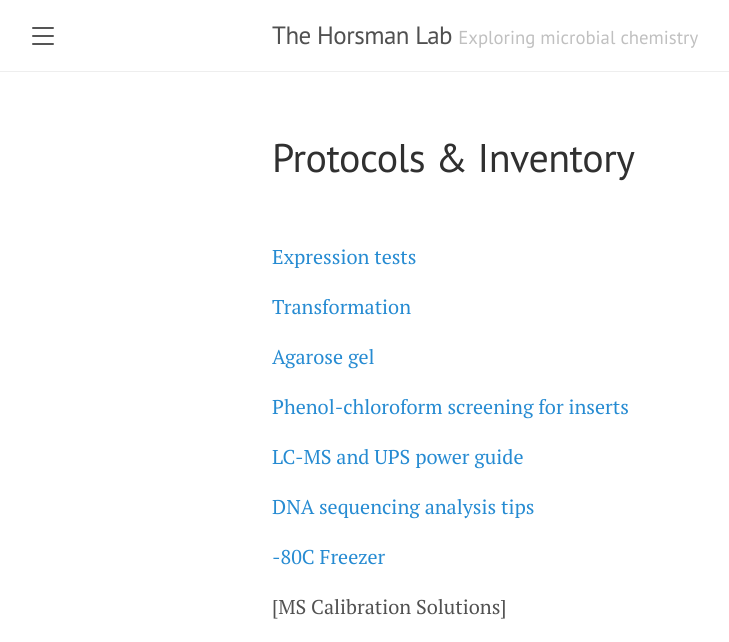
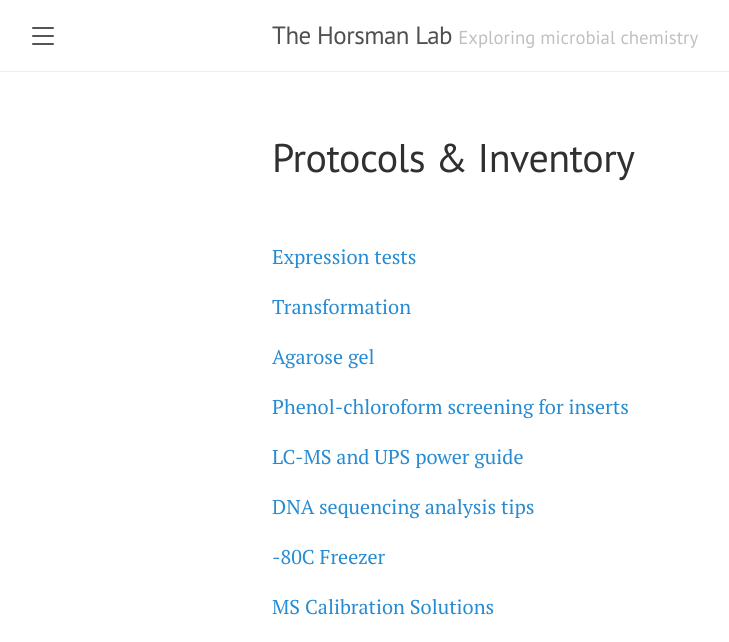
Before and after one commit to horsmanlab/horsmanlab.github.io, a Jekyll site: the page built from protocols.md, in a window 1280 px wide. Shown: the top 642 px of the page, without its empty margins (8-737 px from the left). Built offline with Jekyll 4.4.1, drawn with Linux system fonts in a browser that asks for light colours; grey boxes are pictures that could not be loaded.

Commit message:
try again

```diff
--- a/protocols.md
+++ b/protocols.md
@@ -21,6 +21,6 @@ title: Protocols & Inventory
 
 [-80C Freezer](/Protocols/-80_Freezer.xlsx)<br/>
 
-[MS Calibration Solutions]
+[MS Calibration Solutions](https://drive.google.com/file/d/14vKXDdzLQKD3vSGPWPZguHn8l_LrKBUM/view)
 
-<iframe src="https://drive.google.com/file/d/14vKXDdzLQKD3vSGPWPZguHn8l_LrKBUM/view" width="100%" height="700px" frameborder="0"></iframe>
+<iframe src="https://drive.google.com/file/d/14vKXDdzLQKD3vSGPWPZguHn8l_LrKBUM/preview" width="100%" height="700px" frameborder="0" allowfullscreen></iframe>
```
